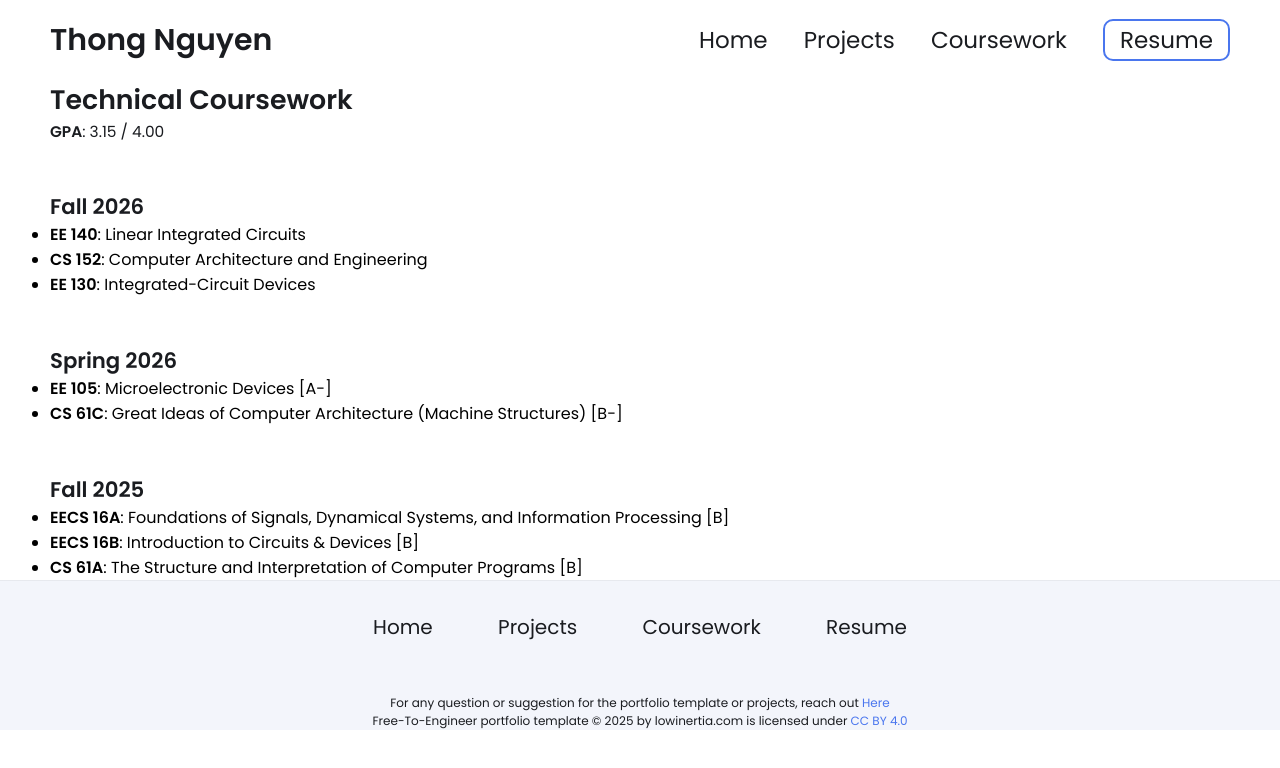
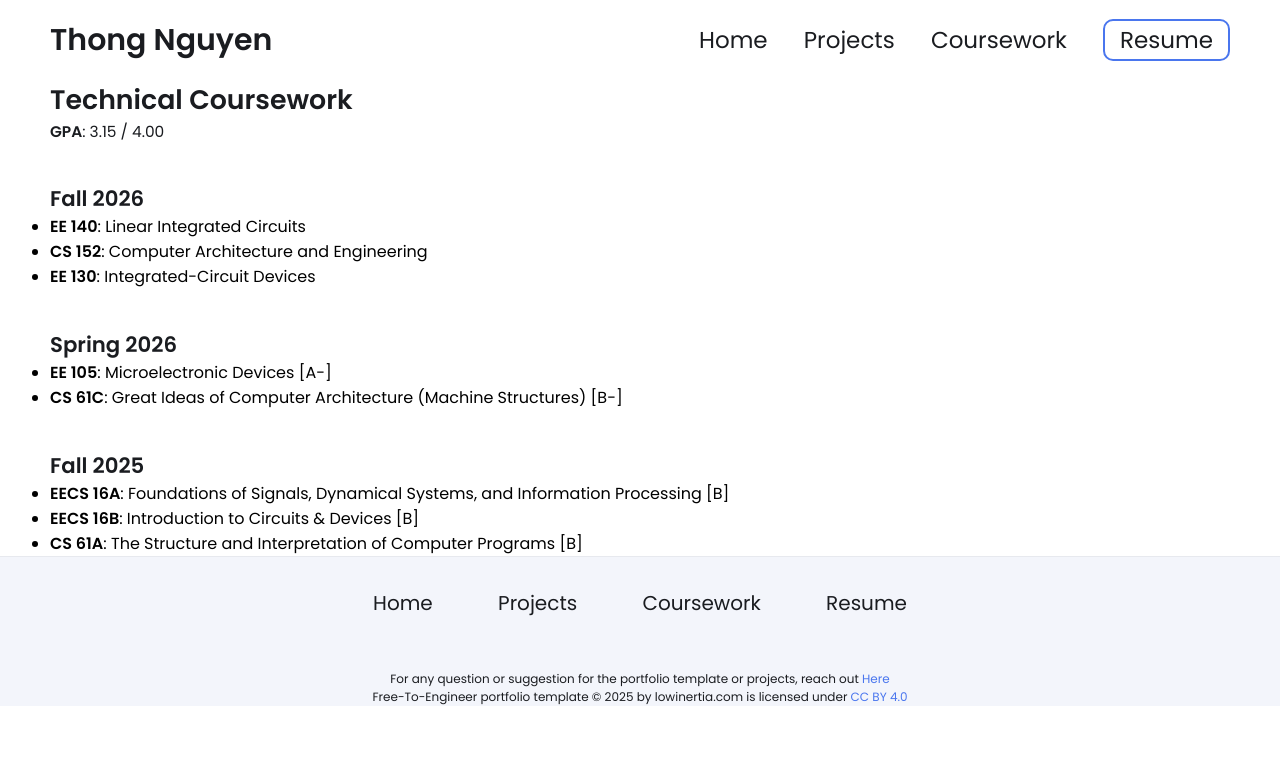
Before and after one commit to thongmn-8888/thongmn-8888.github.io, a Jekyll site: the page built from coursework.md, in a window 1280 px wide. Shown: the top 768 px of the page. Built offline with Jekyll 4.4.1, drawn with Linux system fonts in a browser that asks for light colours; our own code applies the rules of GitHub Pages for plain Markdown files.

Commit message:
Update styles.css

```diff
--- a/css/styles.css
+++ b/css/styles.css
@@ -947,7 +947,6 @@ footer p {
 
 .semester-heading {
     margin-top: 2.5rem;
-    padding-top: 0.5rem;
 }
 
 .gpa-line {
```
